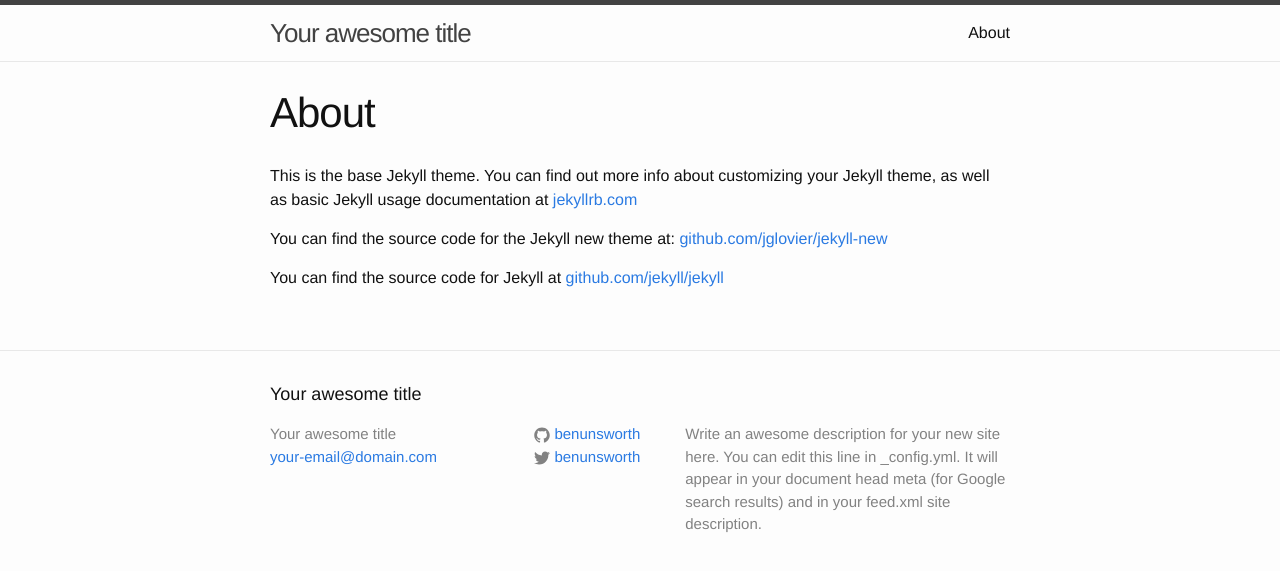
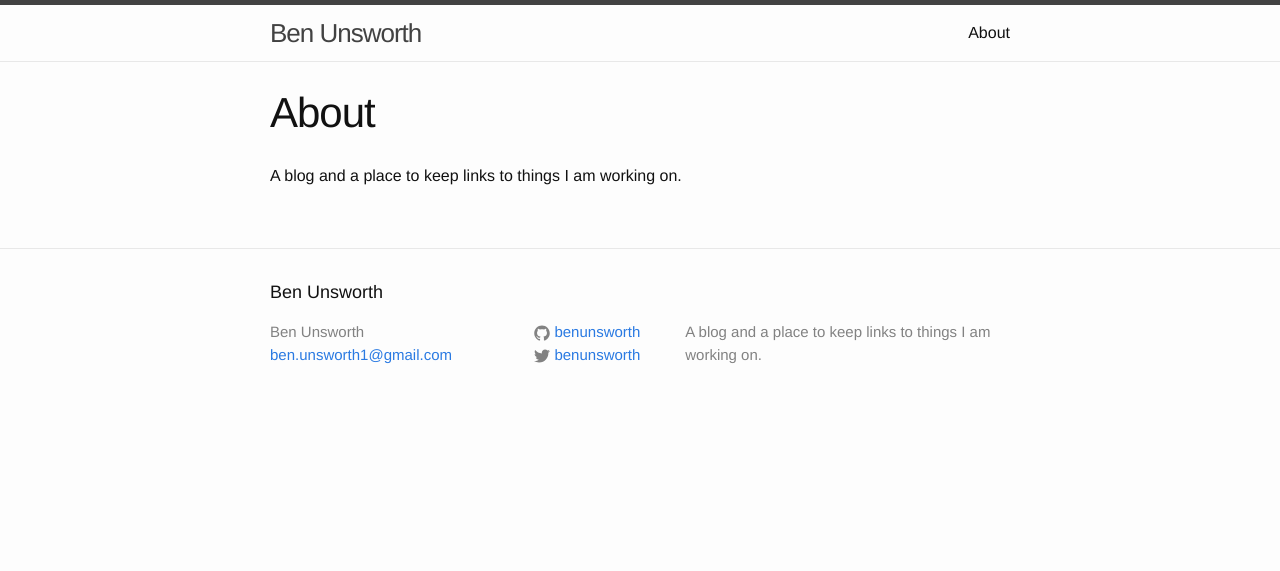
Before and after one commit to benunsworth/benunsworth.github.io, a Jekyll site: the page built from about.md, in a window 1280 px wide. Shown: the top 571 px of the page. Built offline with Jekyll 4.4.1, drawn with Linux system fonts in a browser that asks for light colours.

Commit message:
Update basic details

```diff
--- a/_config.yml
+++ b/_config.yml
@@ -1,10 +1,8 @@
 # Site settings
-title: Your awesome title
-email: your-email@domain.com
+title: Ben Unsworth
+email: ben.unsworth1@gmail.com
 description: > # this means to ignore newlines until "baseurl:"
-  Write an awesome description for your new site here. You can edit this
-  line in _config.yml. It will appear in your document head meta (for
-  Google search results) and in your feed.xml site description.
+  A blog and a place to keep links to things I am working on.
 baseurl: "" # the subpath of your site, e.g. /blog/
 url: "http://yourdomain.com" # the base hostname & protocol for your site
 twitter_username: benunsworth
--- a/about.md
+++ b/about.md
@@ -4,8 +4,4 @@
 permalink: /about/
 ---
 
-This is the base Jekyll theme. You can find out more info about customizing your Jekyll theme, as well as basic Jekyll usage documentation at [jekyllrb.com](http://jekyllrb.com/)
-
-You can find the source code for the Jekyll new theme at: [github.com/jglovier/jekyll-new](https://github.com/jglovier/jekyll-new)
-
-You can find the source code for Jekyll at [github.com/jekyll/jekyll](https://github.com/jekyll/jekyll)
+A blog and a place to keep links to things I am working on.
```
